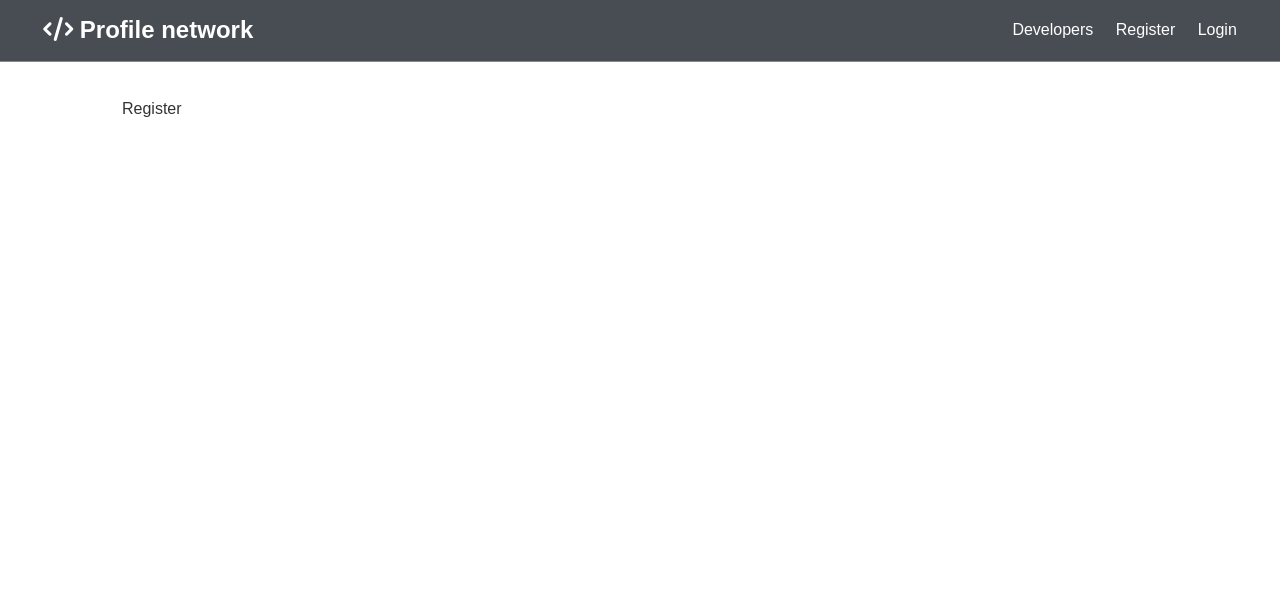
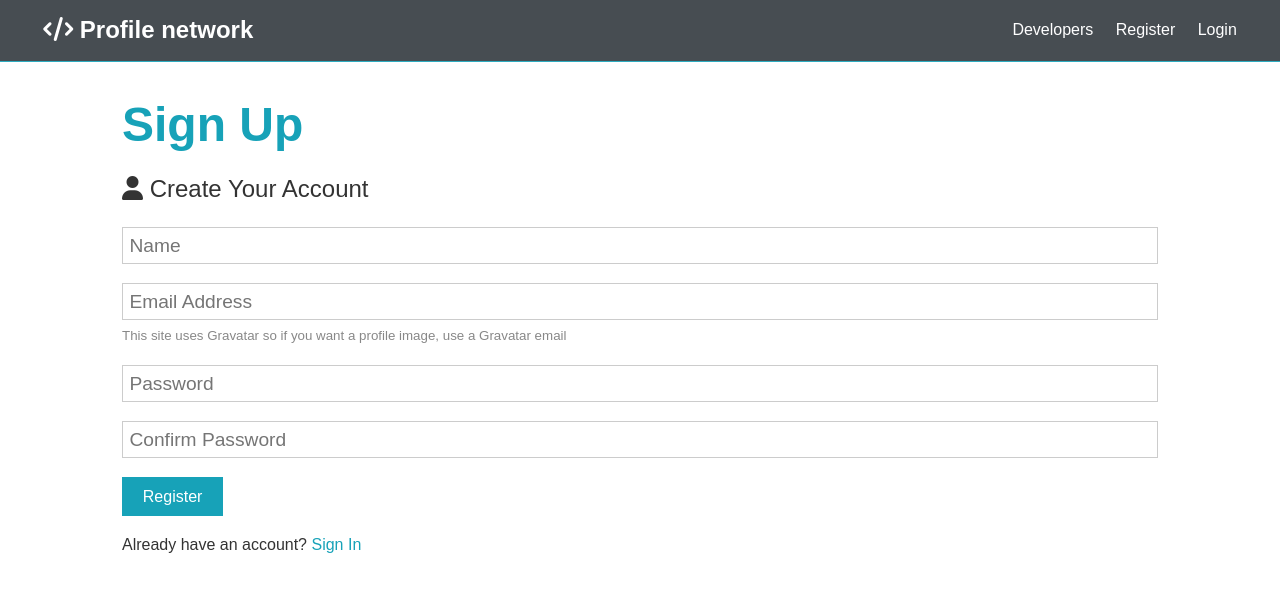
Before and after one commit to sergeylem/profile-network, a React (Create React App) app in the folder client/: page /register in a window 1280 px wide. Shown: the top 592 px of the page. Built offline with nearby package versions, Linux system fonts and the light colour scheme.

Commit message:
Modified Register component

```diff
--- a/client/src/components/auth/Register.js
+++ b/client/src/components/auth/Register.js
@@ -1,13 +1,71 @@
-import React from 'react';
+import React, { Fragment, useState } from 'react';
 
 const Register = () => {
+  const [formData, setFormData] = useState({
+    name: '',
+    email: '',
+    password: '',
+    password2: ''
+  });
+
+  const { name, email, password, password2 } = formData;
+  const onChange = e => setFormData({ ...formData, [e.target.name]: e.target.value })
+  const onSubmit = e => {
+    e.preventDefault();
+    if (password !== password2) {
+      console.log('Passwords do not match');
+    } else {
+      console.log(formData);
+    }
+  }
+
   return (
-    <div>
-      Register
-    </div>
+    <Fragment>
+      <h1 className="large text-primary">Sign Up</h1>
+      <p className="lead"><i className="fas fa-user"></i> Create Your Account</p>
+      <form className="form" onSubmit={e => onSubmit(e)}>
+        <div className="form-group">
+          <input type="text" placeholder="Name" name="name"
+            value={name} onChange={(e) => onChange(e)} required
+          />
+        </div>
+        <div className="form-group">
+          <input type="email" placeholder="Email Address" name="email"
+            value={email} onChange={(e) => onChange(e)} required
+          />
+          <small className="form-text"
+          >This site uses Gravatar so if you want a profile image, use a
+            Gravatar email</small
+          >
+        </div>
+        <div className="form-group">
+          <input
+            type="password"
+            placeholder="Password"
+            name="password"
+            value={password}
+            onChange={(e) => onChange(e)}
+            minLength="6"
+          />
+        </div>
+        <div className="form-group">
+          <input
+            type="password"
+            placeholder="Confirm Password"
+            name="password2"
+            value={password2}
+            onChange={(e) => onChange(e)}
+            minLength="6"
+          />
+        </div>
+        <input type="submit" className="btn btn-primary" value="Register" />
+      </form>
+      <p className="my-1">
+        Already have an account? <a href="login.html">Sign In</a>
+      </p>
 
+    </Fragment>
   )
-
 }
 
 export default Register;
--- a/client/src/components/layout/Navbar.js
+++ b/client/src/components/layout/Navbar.js
@@ -5,7 +5,7 @@
   return (
     <nav className="navbar bg-dark">
       <h1>
-        <Link to="/"><i class="fas fa-code"></i> Profile network</Link>
+        <Link to="/"><i className="fas fa-code"></i> Profile network</Link>
       </h1>
       <ul>
         <li><Link to="!#">Developers</Link></li>
```
